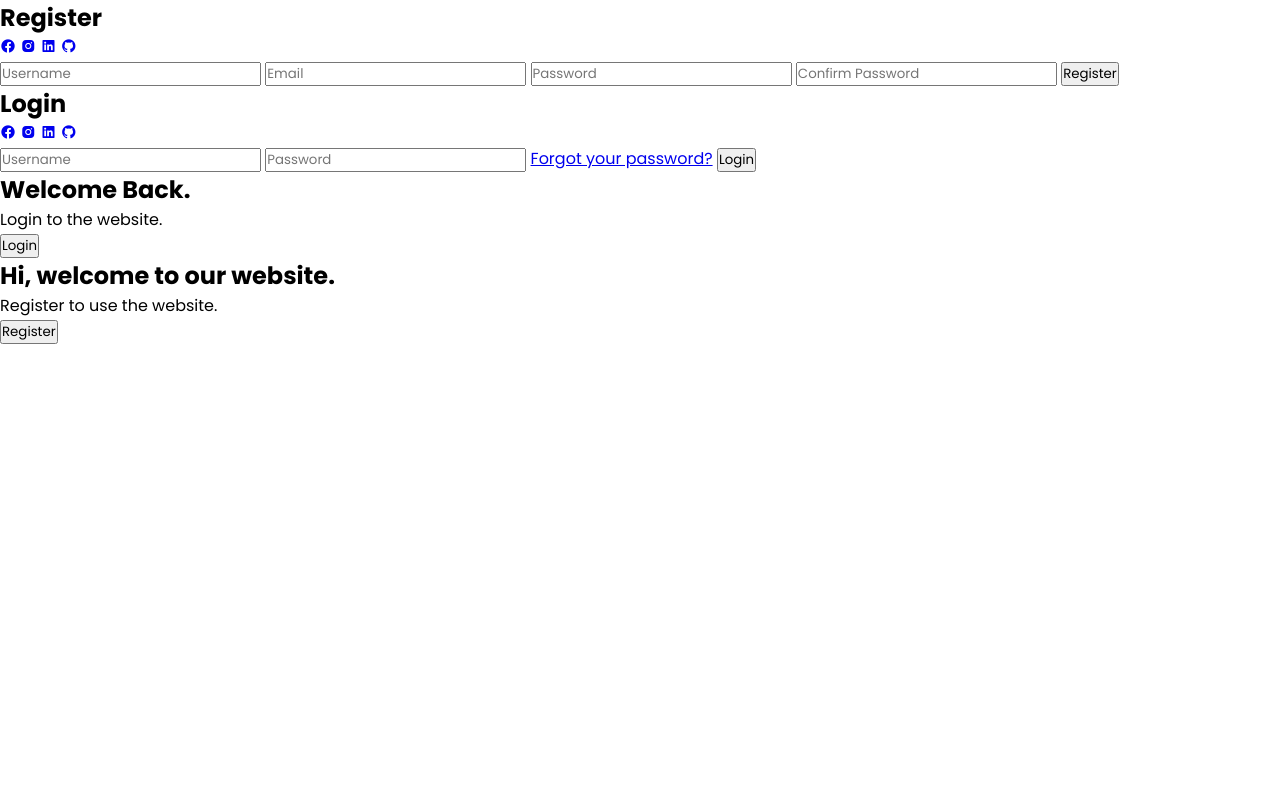
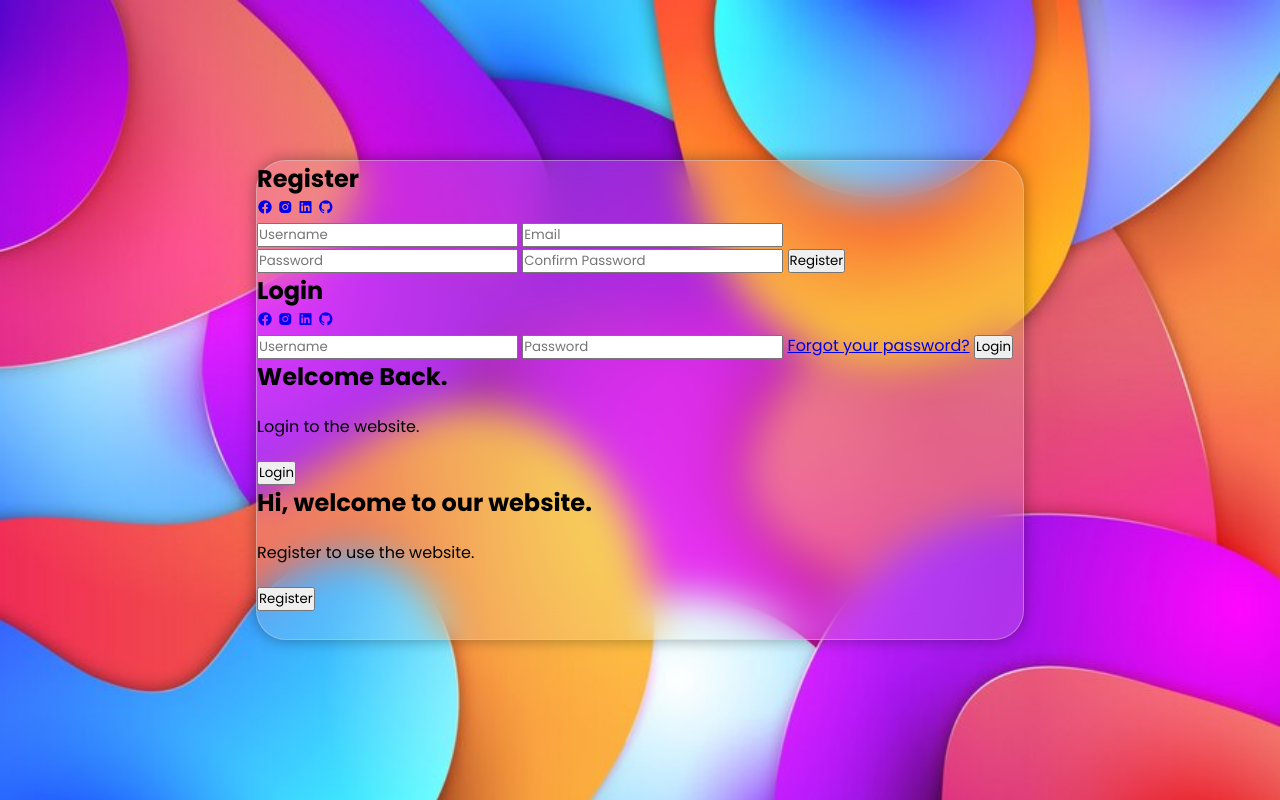
Before and after one commit to mariantonyaf/projeto-login3, a plain HTML site: page index.html in a window 1280 px wide. Drawn offline with nearby package versions, Linux system fonts and the light colour scheme.

Commit message:
Update style.css

```diff
--- a/style.css
+++ b/style.css
@@ -7,3 +7,31 @@
     box-sizing: border-box;
     font-family: 'Poppins', sans-serif;
 }
+
+body{
+    background: url('bk.jpg');
+    background-size: cover;
+    min-height: 100vh;
+    display: flex;
+    align-items: center;
+    justify-content: center;
+}
+
+.container{
+    background-color: rgba(227, 227, 227, .154);
+    backdrop-filter: blur(20px);
+    border-radius: 30px;
+    box-shadow: 0 0 15px rgba(0, 0, 0, .351);
+    border: 1px solid rgba(208, 208, 208, .456);
+    width: 768px;
+    min-height: 480px;
+}
+
+.container p{
+    font-size: 16px;
+    margin: 20px 0;
+}
+
+.container h1{
+    color: #fff;
+}
```
